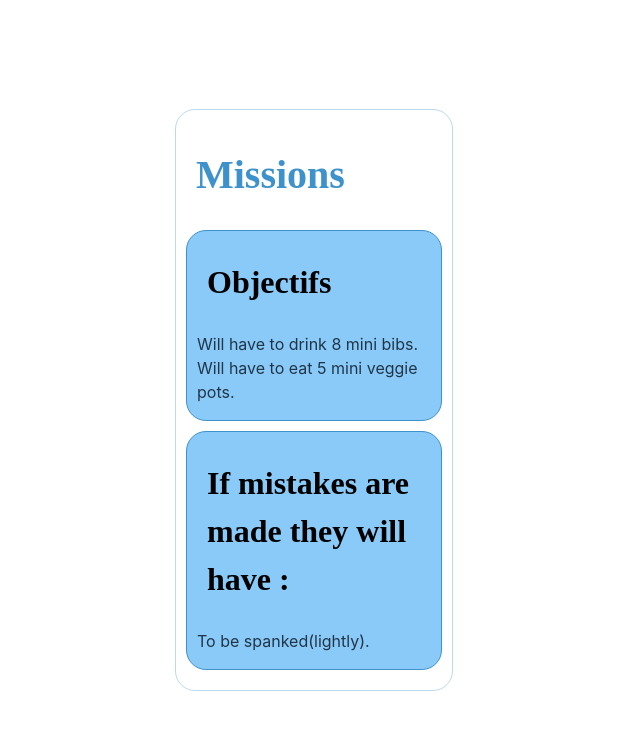
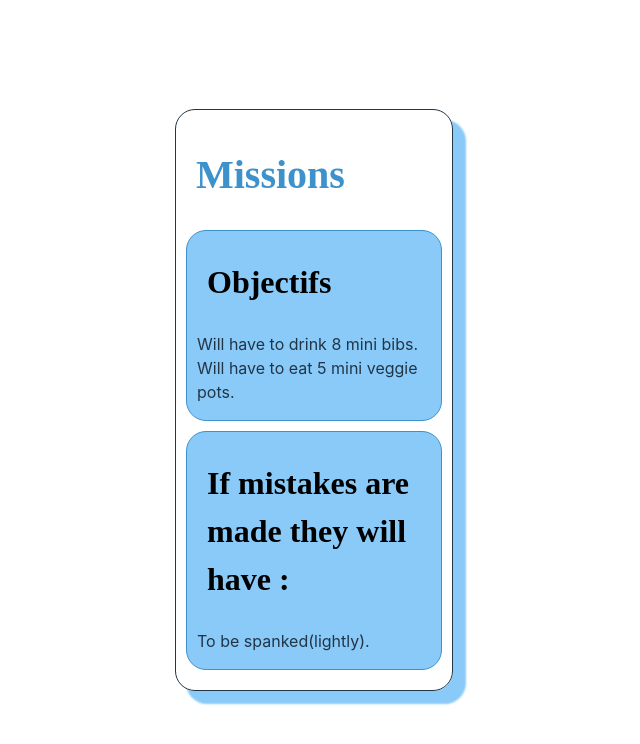
Before and after one commit to michaelgirardet/PetitReact, a React (Vite) app: page / in a window 1280 px wide. Shown: the top 744 px of the page, without its empty margins (326-966 px from the left). Built offline with nearby package versions, Linux system fonts and the light colour scheme; a web font is replaced by a local one.

Commit message:
rajout css

```diff
--- a/src/components/mission.css
+++ b/src/components/mission.css
@@ -1,7 +1,8 @@
 .aside {
   text-align: left;
   width: 20vw;
-  border: #bdd9ed solid 1px;
+  border: solid 1px;
+  box-shadow: 12px 12px 2px 1px #89caf8;
   border-radius: 20px;
   padding: 10px;
 }
```
